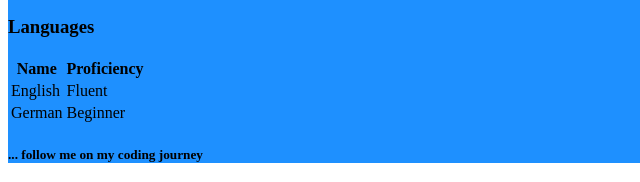
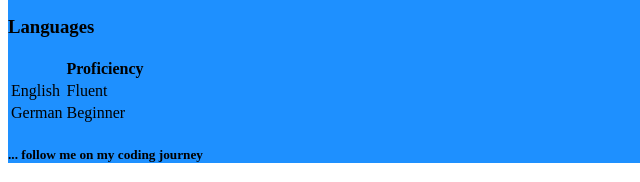
Before and after one commit to ahmedadegbami/HTML-Project, a plain HTML site: page index.html in a window 1280 px wide. Shown: the part 1161-1343 px from the top of the page, 0-640 px from the left. Drawn offline with Linux system fonts and the light colour scheme.

Commit message:
Update index.html

```diff
--- a/index.html
+++ b/index.html
@@ -38,7 +38,7 @@
         <h3>Languages</h3>
         <table>
             <tr>
-                <th>Name</th>
+                <th></th>
                 <th>Proficiency</th>
             </tr>
             <tr>
```
